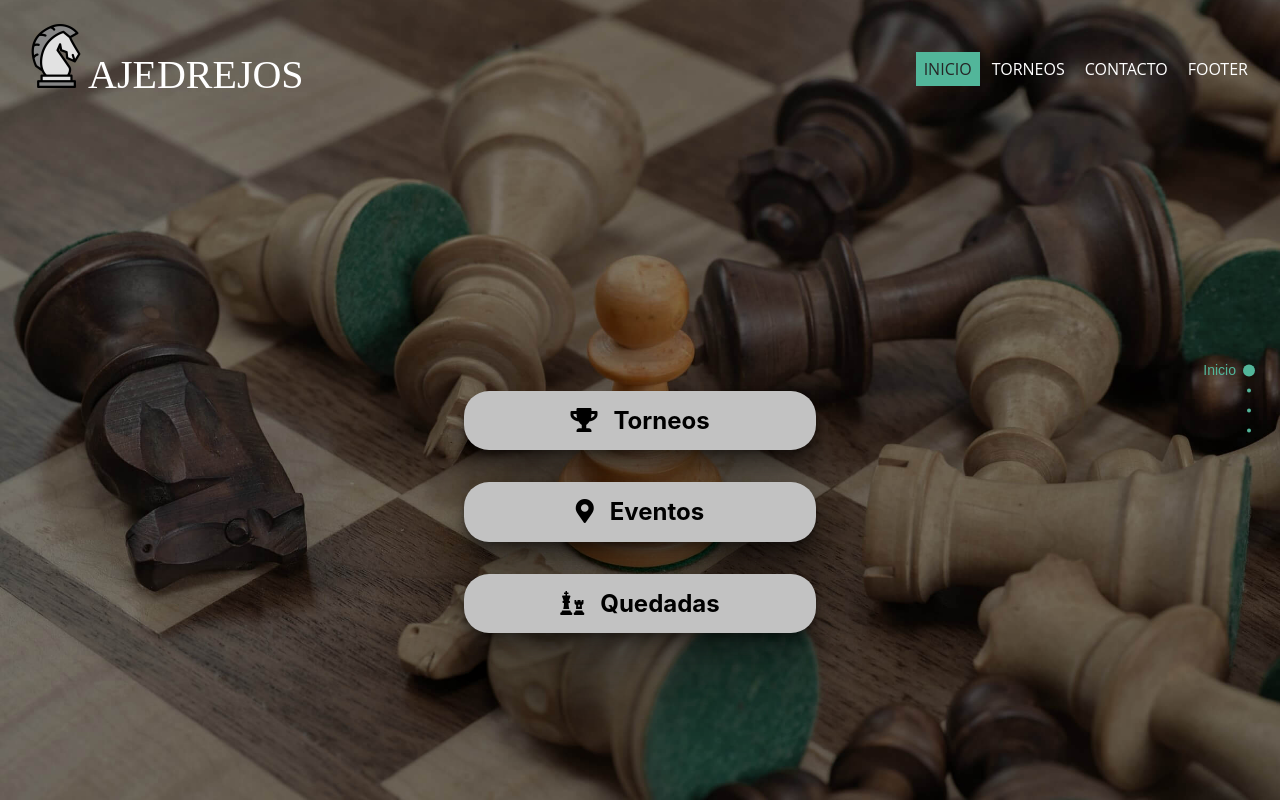
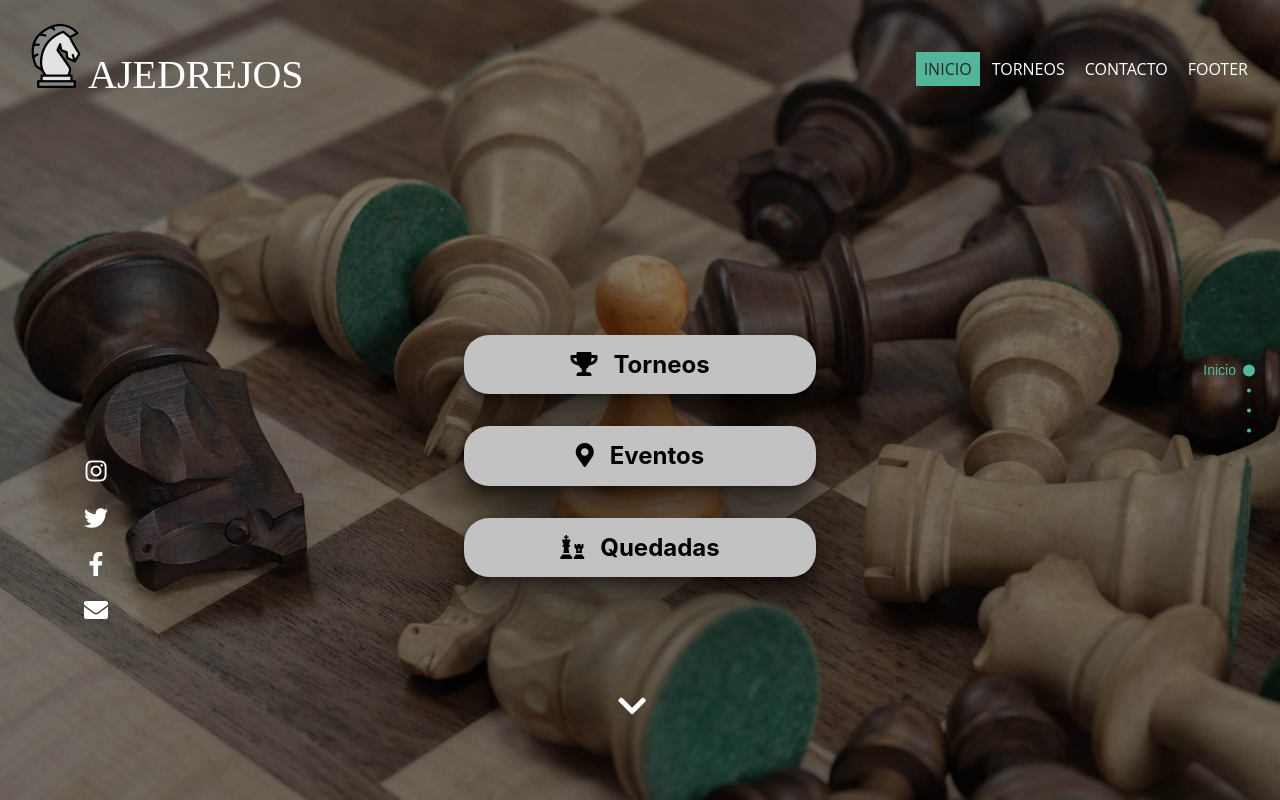
Before and after one commit to IsraelPalomo/Ajedrejos, a website built with webpack: page index.html in a window 1280 px wide. Built offline with nearby package versions, Linux system fonts and the light colour scheme; a web font is replaced by a local one.

Commit message:
Añadidos boton de desplazamiento seccion2 y menu redes sociales de la seccion1

```diff
--- a/index.html
+++ b/index.html
@@ -60,8 +60,16 @@
 					<h4 data-aos="fade-left" data-aos-duration="3000" data-aos-delay="600">
 						<i class="fas fa-chess"></i>Quedadas
 					</h4>
+					<a href="#torneos"><i class="icono--abajo fas fa-chevron-down"></i></a>
+				</div>
+				<div class="seccion1__menu--sociales">
+					<i class="fab fa-instagram"></i>
+					<i class="fab fa-twitter"></i>
+					<i class="fab fa-facebook-f"></i>
+					<i class="fas fa-envelope"></i>
 				</div>
 			</section>
+
 			<section class="section section2">
 				<h1>Hola</h1>
 				<p>Como estas</p>
--- a/src/_seccion1.scss
+++ b/src/_seccion1.scss
@@ -2,6 +2,30 @@
 	background-image: url("../src/static/fondoChess.jpg");
 	background-size: cover;
 	background-position: center center;
+	.seccion1__menu--sociales {
+		width: 3rem;
+		height: 15rem;
+
+		position: fixed;
+		left: 5rem;
+		top: 28rem;
+
+		display: grid;
+		grid-template-columns: 1fr;
+		justify-content: center;
+		display: none;
+
+		i {
+			font-size: 1.5rem;
+			color: white;
+			cursor: pointer;
+			padding: 0.7rem 0;
+			&:hover {
+				transform: scale(1.1);
+				color: $color-ternario;
+			}
+		}
+	}
 
 	.fp-tableCell {
 		display: flex;
@@ -10,7 +34,7 @@
 		text-align: center;
 		gap: 8rem;
 		.event {
-			margin-top: 10rem;
+			margin: 10rem auto 0 auto;
 		}
 
 		h4 {
@@ -23,6 +47,24 @@
 		}
 		i {
 			margin-right: 1rem;
+		}
+		.icono--abajo {
+			margin-top: 5rem;
+			color: white;
+			font-size: 2rem;
+			animation: parpadeo 3s infinite;
+			cursor: pointer;
+		}
+		@keyframes parpadeo {
+			0% {
+				transform: translateY(0px) scale(1);
+			}
+			50% {
+				transform: translateY(10px) scale(1.1);
+			}
+			100% {
+				transform: translateY(0px) scale(1);
+			}
 		}
 	}
 	.seccion1__imgDama {
@@ -92,6 +134,11 @@
 @media (min-width: 450px) {
 }
 @media (min-width: 650px) {
+	.section1 {
+		.seccion1__menu--sociales {
+			display: block;
+		}
+	}
 	#fp-nav ul li a span {
 		background-color: $color-ternario;
 		display: block;
```
